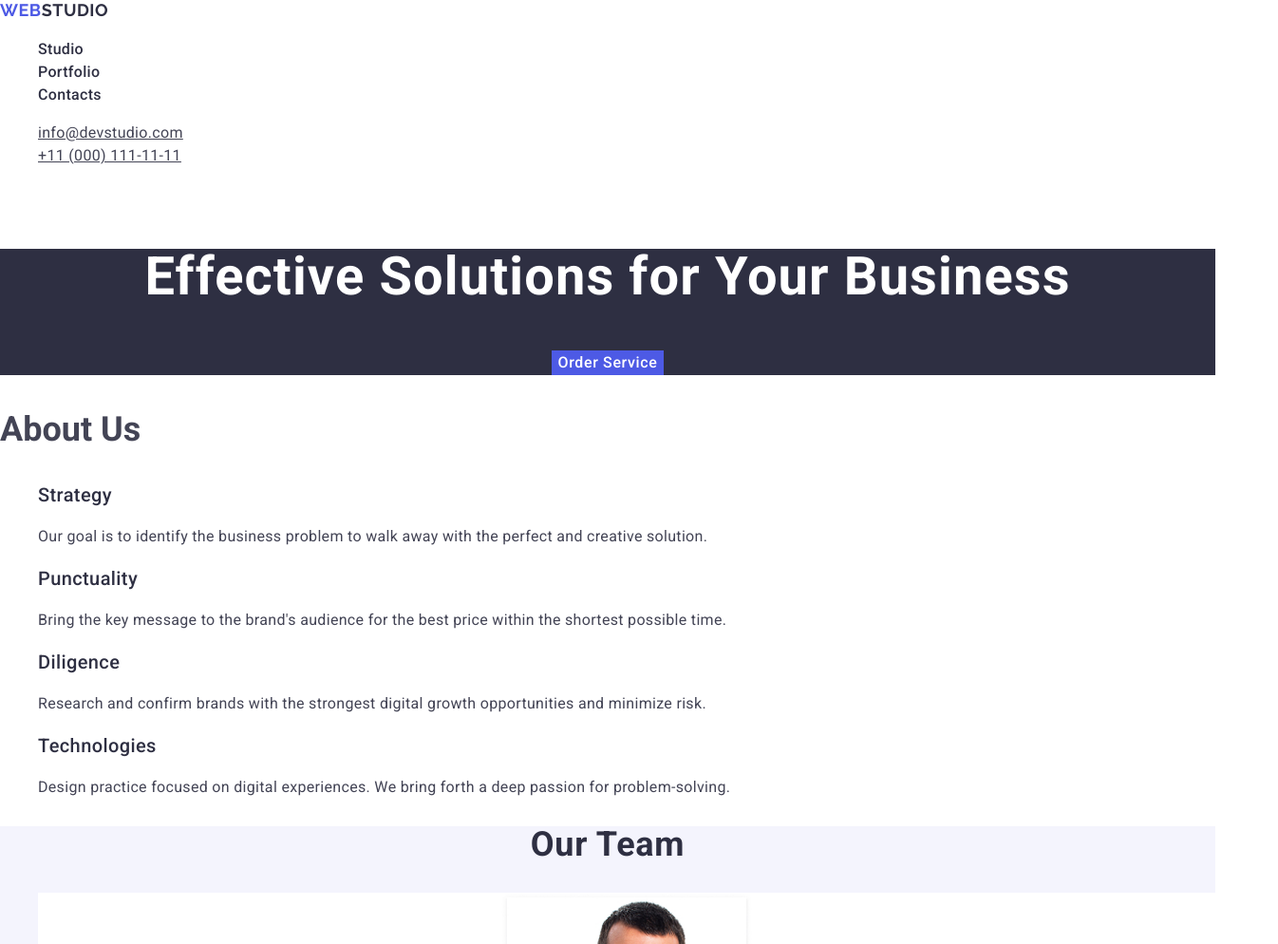
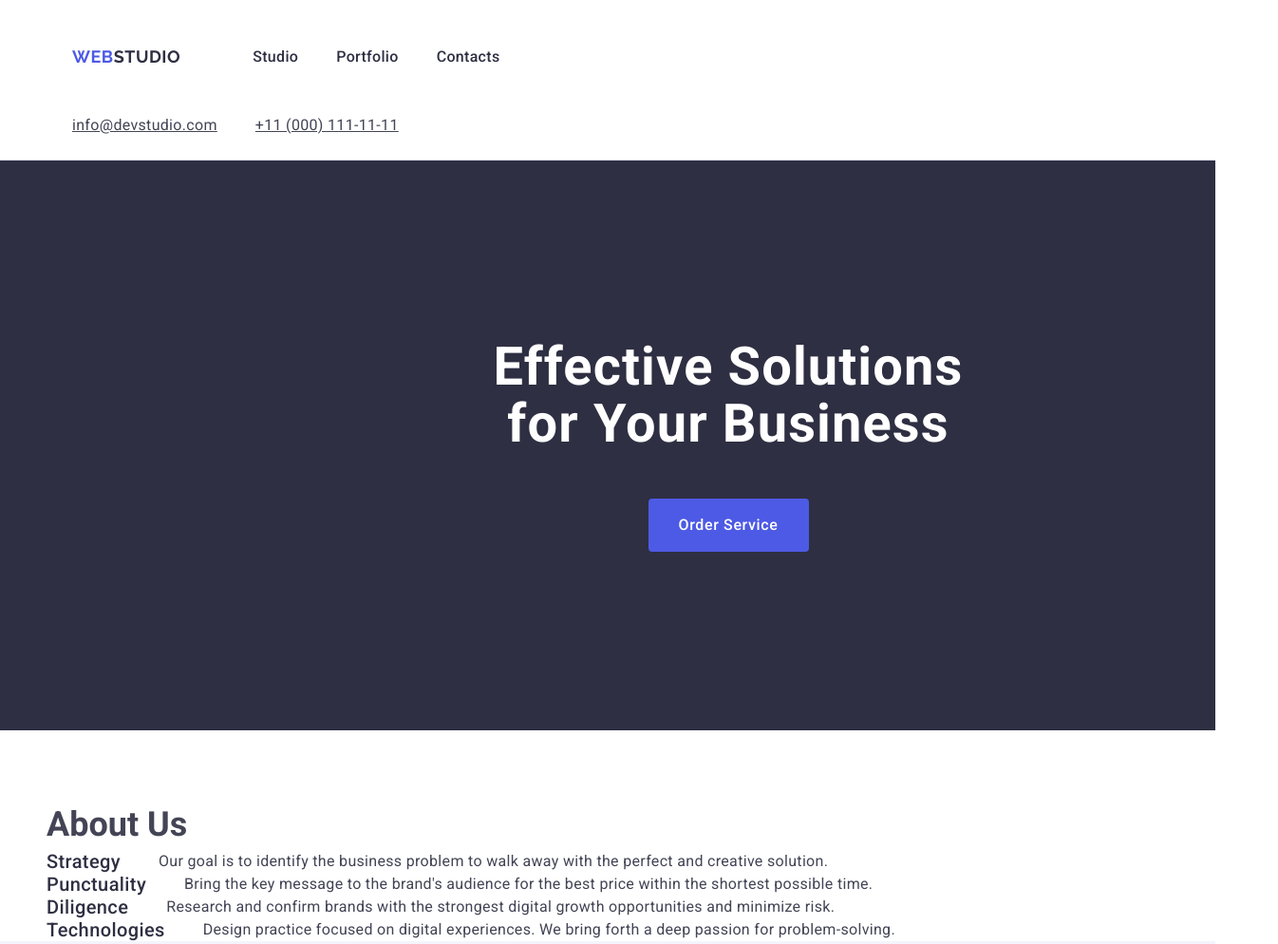
Before and after one commit to ayktshnbs/goit-markup-hw-02, a plain HTML site: page index.html in a window 1280 px wide. Shown: the top 994 px of the page at 95% size, 1346 px wide, since content can reach past the window. Drawn offline with nearby package versions, Linux system fonts and the light colour scheme.

Commit message:
Refactors CSS styles for improved readability and consistency
Updates font families, colors, and spacing
Adds new classes for section and container elements
Improves header and menu styles
Updates slider and about us section styles
Adds container class to main and footer sections

Relates to #123

```diff
--- a/css/styles.css
+++ b/css/styles.css
@@ -1,9 +1,27 @@
+*{
+    box-sizing: border-box;
+}
+img{
+    display: block;
+}
+h1, h2, h3, h4, h5, h6, p {
+	margin-top: 0;
+	margin-bottom: 0;
+}
+
+ul, ol {
+	margin-top: 0;
+	margin-bottom: 0;
+	padding-left: 0;
+}
+
 body{
-    font-family: "Roboto", sans-serif;
-    color: #434455;
+    font-family: "Roboto",sans-serif;
+    color:#434455;
     font-size:16px;
     line-height: 1.5;
-    background-color: #FFFFFF;
+    background-color: #ffffff;
+    margin:0;
 }
 h1{
     font-weight: bold;
@@ -17,8 +35,6 @@ h3{
     font-weight: medium;
     font-size:20px;
 }
-button{
-}
 a{
     font-size:12px;
     text-decoration: underline;
@@ -27,37 +43,68 @@ ol, ul  {
     list-style-type: none;
 
 }
+.section{
+    padding: 120px 0;
+    width: 100%;
+}
+.container{
+    width: 1158px;
+    margin: 0 auto;
+    flex-direction: column;
+}
 /*header*/
-header{
-    }
+.header{
+    border-bottom: 1px solid #e7e9fc;
+}
+.header-container{
+    display: flex;
+    padding: 0 15px;
+}
+.menu-nav{
+    display: flex;
+    align-items: center;
+}
 .header-logo{
-    font-family:"Raleway",sans-serif;
+    font-family: "Raleway",sans-serif;
     font-size:18px;
-    font-weight:700;
-    line-height:1.17;
-    letter-spacing:0.03em;
-    text-transform:uppercase;
-    text-decoration:none;
+    font-weight: 700;
+    line-height: 1.17;
+    letter-spacing: 0.03em;
+    text-transform: uppercase;
+    text-decoration: none;
     color: #4d5ae5;
+    margin-right: 76px;
 
 }
 .header_logo_second{
     color: #2e2f42;
 }
-
 .menu{
+    display: flex;
+    gap: 40px;
+}
+.menu-list-item{
+    padding: 24px 0;
+}
+.menu-list{
+    display: block;
     text-decoration: none;
     color: #2e2f42;
     font-size:16px;
     font-weight: 500;
     letter-spacing: 0.02em;
+    padding: 24px 0;
 }
-.menu:hover, .menu:focus{
+.menu-list:hover, .menu-list:focus{
     color:#404bbf;
 }
 .contact_information{
     font-style: normal;
+}
 
+.contact{
+    display: flex;
+    gap: 40px;
 }
 .contact_list{
     font-size: 16px;
@@ -77,14 +124,21 @@ menu:active{
 .slider{
     background-color: #2E2F42;
     text-align: center;
+    padding:188px;
+
 
 }
 .slider_title{
     color:#ffffff;
     line-height: 1.07;
     letter-spacing: 0.02em;
+    max-width: 496px;
+    margin:0 auto;
 }
 .blue_button{
+    display: block;
+    margin: 0 auto;
+    margin-top:48px;
     font-family: "Roboto", sans-serif;
     text-align: center;
     letter-spacing: 0.04em;
@@ -95,6 +149,9 @@ menu:active{
     line-height: 1.5;
     border: none;
     cursor: pointer;
+    min-width: 169px;
+    height: 56px;
+    border-radius: 4px;
 
 }
 .blue_button:hover{
@@ -102,13 +159,37 @@ menu:active{
 }
 .blue_button:focus{
     background-color: #404BBF;
+
 }
 
 /*ABOUT US*/
+.about-us-section{
+    padding: 120px 0;
+}
+.visually-hidden{
+    position: absolute;
+    width: 1px;
+    height: 1px;
+    margin: -1px;
+    border: 0;
+    padding: 0;
+    white-space: nowrap;
+    clip-path: inset(100%);
+    clip: rect(0 0 0 0);
+    overflow: hidden;
+}
 .about_us{
+    display:flex;
+    margin-right: 24px;
+    margin-top: 72px;
+    gap: 24px;
 
 }
 .about_us_list{
+    display: flex;
+    flex-direction: inline;
+    gap: 40px;
+
 
 }
 .about_us_subtitle{
@@ -159,6 +240,7 @@ menu:active{
 /*OUR PORTFOLIO*/
 #our_portfolio{
     text-align: center;
+    border-bottom: 1px solid;
 
 }
 #our_portfolio li{
--- a/index.html
+++ b/index.html
@@ -3,27 +3,31 @@
 <head>
     <meta charset="UTF-8">
     <meta name="viewport" content="width=device-width, initial-scale=1.0">
-    <link rel="stylesheet" href="node_modules/modern-normalize/modern-normalize.css">
+    <link rel="stylesheet" href="https://cdnjs.cloudflare.com/ajax/libs/modern-normalize/3.0.1/modern-normalize.min.css">
+    <link rel="stylesheet" href="./css/styles.css">
     <link rel="preconnect" href="https://fonts.googleapis.com">
     <link rel="preconnect" href="https://fonts.gstatic.com" crossorigin>
     <link href="https://fonts.googleapis.com/css2?family=Lato:wght@700&family=Raleway:ital,wght@0,100..900;1,100..900&display=swap" rel="stylesheet">
     <link href="https://fonts.googleapis.com/css2?family=Lato:wght@400;700&family=Raleway:ital,wght@0,100..900;1,100..900&family=Roboto:ital,wght@0,100..900;1,100..900&display=swap" rel="stylesheet">
-    <link rel="stylesheet" href="./css/styles.css">
+
     <title>WebStudio</title>
 
 </head>
 <body>
-    <header id="header">
-        <nav>
+
+            <header class="header">
+                    <div class="container header-container">
+
+                        <nav class="menu-nav">
                             <a href="./index.html" class="header-logo">Web<span class="header_logo_second">Studio</span></a>
-            <ul>
-                <li><a href="./index.html" class="menu">Studio</a></li>
-                <li><a href="" class="menu">Portfolio</a></li>
-                <li><a href="" class="menu">Contacts</a></li>
+                            <ul class="menu">
+                                <li class="menu-list-item"><a href="./index.html" class="menu-list">Studio</a></li>
+                                <li class="menu-list-item"><a href="" class="menu-list">Portfolio</a></li>
+                                <li class="menu-list-item"><a href="" class="menu-list">Contacts</a></li>
                             </ul>
                         </nav>
                         <address class="contact_information">
-            <ul>
+                            <ul class="contact">
                                 <li>
                                     <a href="mailto:info@devstudio.com" class="contact_list">info@devstudio.com</a>
                                 </li>
@@ -32,20 +36,24 @@
                                 </li>
                             </ul>
                             <br>
+                        </address>
+                </div>
+            </header>
 
-        </address>
-    </header>
 
     <main>
         <section class="slider">
+            <div class="container">
             <h1 class="slider_title">
-                Effective Solutions
+                Effective Solutions <br>
                 for Your Business
             </h1>
             <button type= "button" class="blue_button">Order Service</button>
+            </div>
         </section>
 
         <section class="about_us">
+            <div class="container">
             <h2>About Us</h2>
             <ul>
                 <li class="about_us_list">
@@ -74,9 +82,11 @@
                     </p>
                 </li>
             </ul>
+            </div>
         </section>
 
         <section class="our_team">
+            <div class="container">
             <h2 class="our_team_title">Our Team</h2>
             <ul>
                 <li class="our_team_list">
@@ -100,9 +110,11 @@
                     <p class="our_team_content">UI Designer</p>
                 </li>
             </ul>
+            </div>
         </section>
 
         <section id="our_portfolio">
+            <div class="container">
             <h2 class="portfolio-title">Our Portfolio</h2>
             <ul>
                 <li>
@@ -140,10 +152,14 @@
     </main>
 
     <footer class="footer">
+    <div class="container">
+        <a href="./index.html" class="footer-logo">Web<span class="footer_logo_second">Studio</span></a>
         <a href="./index.html" class="footer-logo">Web<span class="footer_logo_second">Studio</span></a>
         <p class="footer-text">
             Increase the flow of customers and sales for your business with digital marketing & growth solutions.
         </p>
+    </div>
+    </container>
     </footer>
 </body>
 </html>
```
Also changed, not shown: 1 other file. Lines whose indentation alone changed are shown as unchanged.
